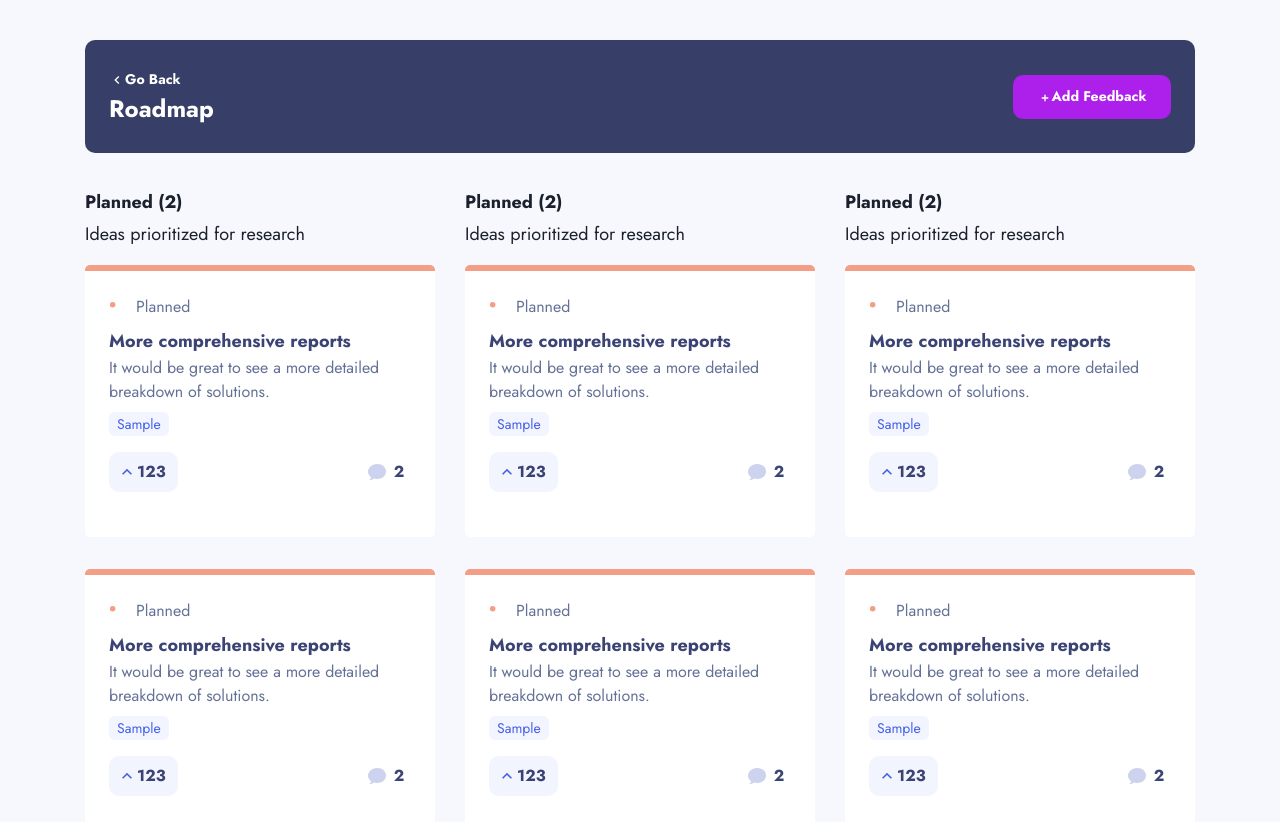
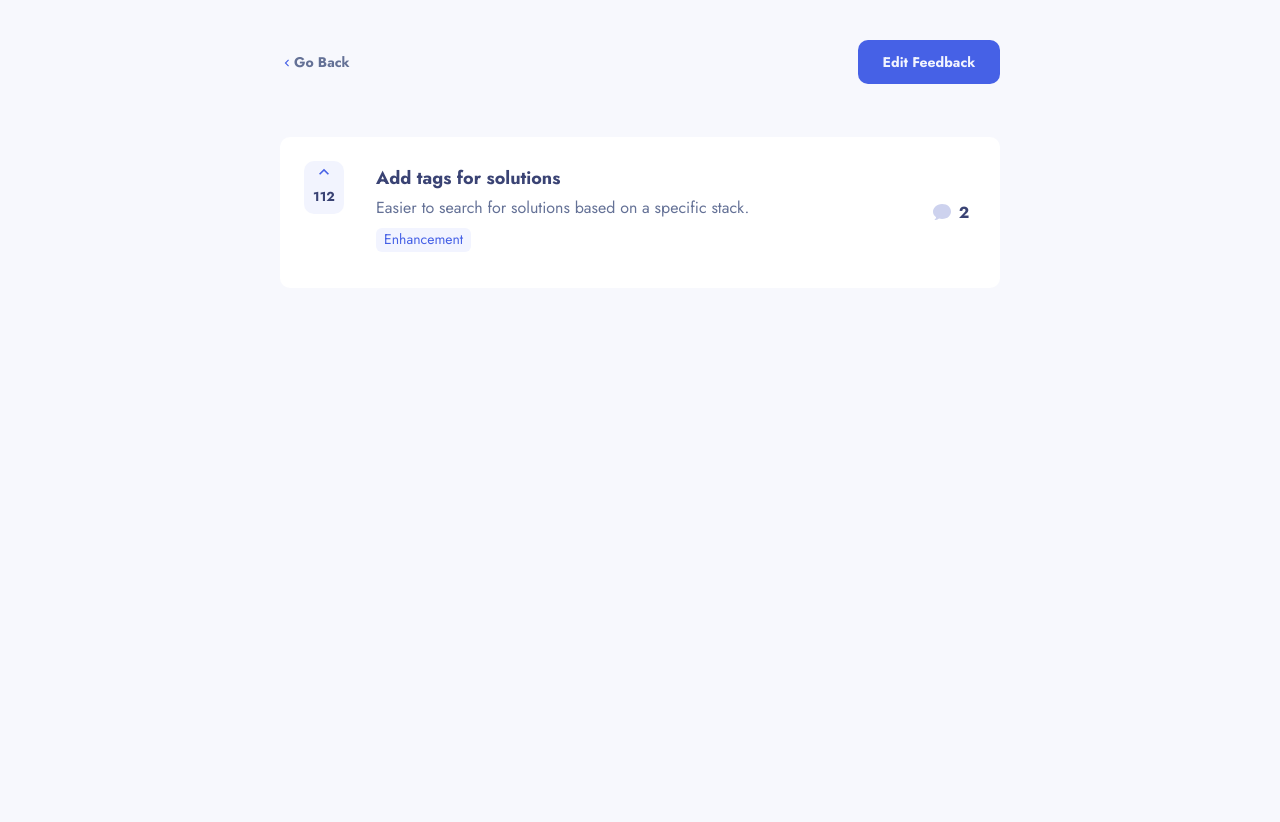
Before and after one commit to lilianaruva/product-feedback-app, a React (Create React App) app: page / in a window 1280 px wide. Shown: the top 822 px of the page. After the commit the page ends 800 px from the top, so only its background shows below. Built offline with nearby package versions, Linux system fonts and the light colour scheme.

Commit message:
feedbackDetail page top

```diff
--- a/src/App.js
+++ b/src/App.js
@@ -5,6 +5,7 @@ import Suggestion from './pages/Suggestions/Suggestions';
 import NewFeedBack from './pages/NewFeedBack/NewFeedBack';
 import EditFeedBack from './pages/EditFeedBack/EditFeedBack';
 import Roadmap from './pages/Roadmap/Roadmap';
+import FeedBackDetails from './pages/FeedBackDetail/FeedBackDetail';
 
 function App() {
   return (
@@ -13,7 +14,8 @@ function App() {
 
 
 
-      <Roadmap/>
+
+      <FeedBackDetails/>
     </ChakraProvider>
     </>
   );
--- a/src/pages/FeedBackDetail/FeedBackDetail.jsx
+++ b/src/pages/FeedBackDetail/FeedBackDetail.jsx
@@ -1,8 +1,24 @@
 import React from "react";
+import SuggestionsCard from "../Suggestions/components/suggestionsCard";
+import { ChevronLeftIcon } from "@chakra-ui/icons";
 
-const FeedBackDetails = () =>{
-    return(
+import './styles/feedbackDetails.css'
+
+const FeedBackDetails = () => {
+    return (
         <>
+            <div className="feedback-details">
+                <div className="feedback-content">
+                    <div className="feedback-top">
+                        <div className="goBack">
+                            <ChevronLeftIcon color="#4661E6" />
+                            <a>Go Back</a>
+                        </div>
+                        <button className="button-blue">Edit Feedback</button>
+                    </div>
+                    <SuggestionsCard styles={{maxWidth:"720px"}}/>
+                </div>
+            </div>
         </>
     )
 }
--- /dev/null
+++ b/src/pages/FeedBackDetail/styles/feedbackDetails.css
@@ -0,0 +1,34 @@
+.feedback-details {
+    display: flex;
+    flex-direction: column;
+    flex-wrap: wrap;
+    justify-content: center;
+    align-content: center;
+    background-color: #F7F8FD;
+    margin-top: 2.5rem;
+}
+
+.feedback-top {
+    display: flex;
+    justify-content: space-between;
+    align-items: baseline;
+}
+
+.button-blue{
+    width: 142px;
+    height: 44px;
+    background-color: #4661E6;
+    color: #F2F4FE;
+    font-weight: bold;
+    font-size: 14px;
+    border-radius: 10px;
+}
+
+.feedback-content{
+    max-width:730px;
+    justify-content: center;
+}
+
+.suggestionsCard-container{
+    max-width: 720px;
+}
```
Also changed, not shown: src/pages/FeedBackDetail/styles/eje.module.css (deleted).
